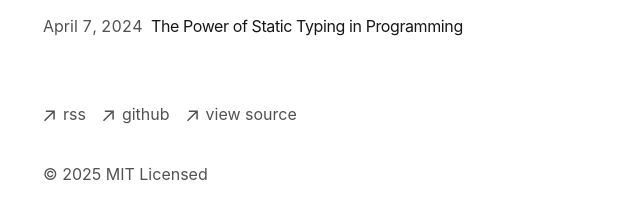
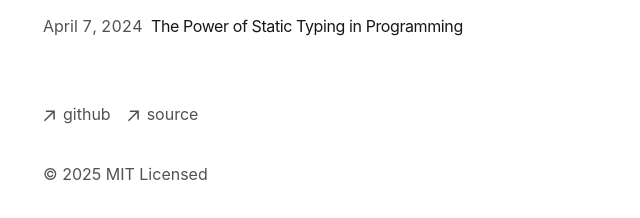
Before and after one commit to seanluo1/seanluo1.github.io, a Next.js app: page / in a window 1280 px wide. Shown: the part 666-884 px from the top of the page, without its empty margins (309-949 px from the left). Built offline with nearby package versions, Linux system fonts and the light colour scheme.

Commit message:
feat: Refactor footer to use component for list items

```diff
--- a/app/components/footer.tsx
+++ b/app/components/footer.tsx
@@ -15,43 +15,40 @@ function ArrowIcon() {
   );
 }
 
-export default function Footer() {
+interface FooterItemProps {
+  name: string;
+  link: string;
+}
+
+const footerItems: FooterItemProps[] = [
+  // { name: "rss", link: "/rss" },
+  { name: "github", link: "https://github.com/seanluo1" },
+  { name: "source", link: "https://github.com/seanluo1/seanluo1.github.io" },
+];
+
+function FooterItem(props: FooterItemProps) {
   return (
-    <footer className="mb-16">
-      <ul className="font-sm mt-8 flex flex-col space-x-0 space-y-2 text-neutral-600 md:flex-row md:space-x-4 md:space-y-0 dark:text-neutral-300">
     <li>
       <a
         className="flex items-center transition-all hover:text-neutral-800 dark:hover:text-neutral-100"
         rel="noopener noreferrer"
         target="_blank"
-            href="/rss"
+        href={props.link}
       >
         <ArrowIcon />
-            <p className="ml-2 h-7">rss</p>
+        <p className="ml-2 h-7">{props.name}</p>
       </a>
     </li>
-        <li>
-          <a
-            className="flex items-center transition-all hover:text-neutral-800 dark:hover:text-neutral-100"
-            rel="noopener noreferrer"
-            target="_blank"
-            href="https://github.com/seanluo1"
-          >
-            <ArrowIcon />
-            <p className="ml-2 h-7">github</p>
-          </a>
-        </li>
-        <li>
-          <a
-            className="flex items-center transition-all hover:text-neutral-800 dark:hover:text-neutral-100"
-            rel="noopener noreferrer"
-            target="_blank"
-            href="https://github.com/seanluo1/seanluo1.github.io"
-          >
-            <ArrowIcon />
-            <p className="ml-2 h-7">view source</p>
-          </a>
-        </li>
+  );
+}
+
+export default function Footer() {
+  return (
+    <footer className="mb-16">
+      <ul className="font-sm mt-8 flex flex-col space-x-0 space-y-2 text-neutral-600 md:flex-row md:space-x-4 md:space-y-0 dark:text-neutral-300">
+        {footerItems.map((item) => (
+          <FooterItem key={item.name} name={item.name} link={item.link} />
+        ))}
       </ul>
       <p className="mt-8 text-neutral-600 dark:text-neutral-300">
         © {new Date().getFullYear()} MIT Licensed
```
Lines whose indentation alone changed are shown as unchanged.
